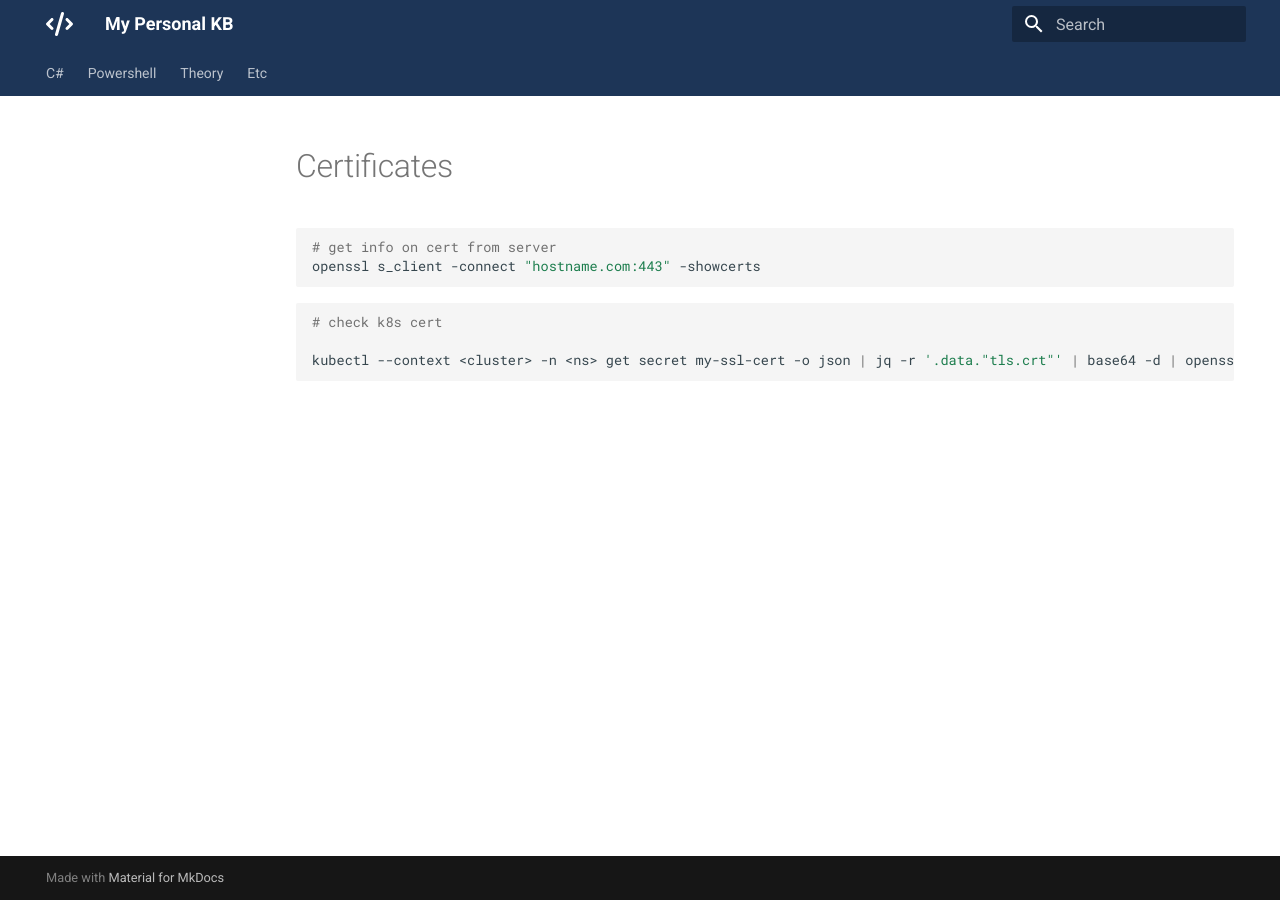
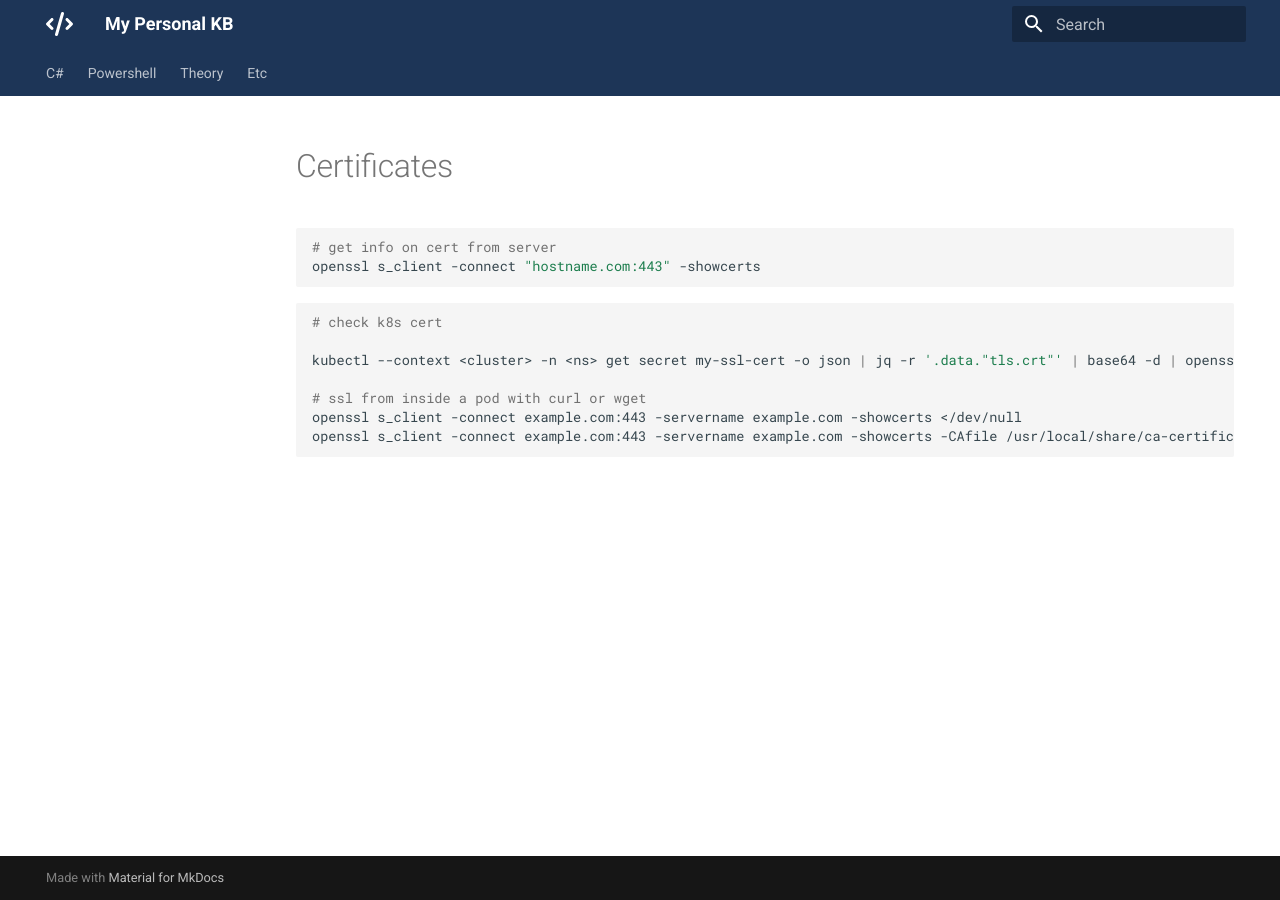
Before and after one commit to mrhockeymonkey/mrhockeymonkey.github.io, an MkDocs documentation site: the page built from docs/Certs/README.md, in a window 1280 px wide. Built offline with MkDocs 1.6.1 and Material for MkDocs 9.7.7, drawn with Linux system fonts in a browser that asks for light colours.

Commit message:
Update README.md

````diff
--- a/docs/Certs/README.md
+++ b/docs/Certs/README.md
@@ -9,4 +9,8 @@ openssl s_client -connect "hostname.com:443" -showcerts
 # check k8s cert
 
 kubectl --context <cluster> -n <ns> get secret my-ssl-cert -o json | jq -r '.data."tls.crt"' | base64 -d | openssl x509 -text -noout | grep "Not After"
+
+# ssl from inside a pod with curl or wget
+openssl s_client -connect example.com:443 -servername example.com -showcerts </dev/null
+openssl s_client -connect example.com:443 -servername example.com -showcerts -CAfile /usr/local/share/ca-certificates/configmap/customCA.crt </dev/null
 ```
````
